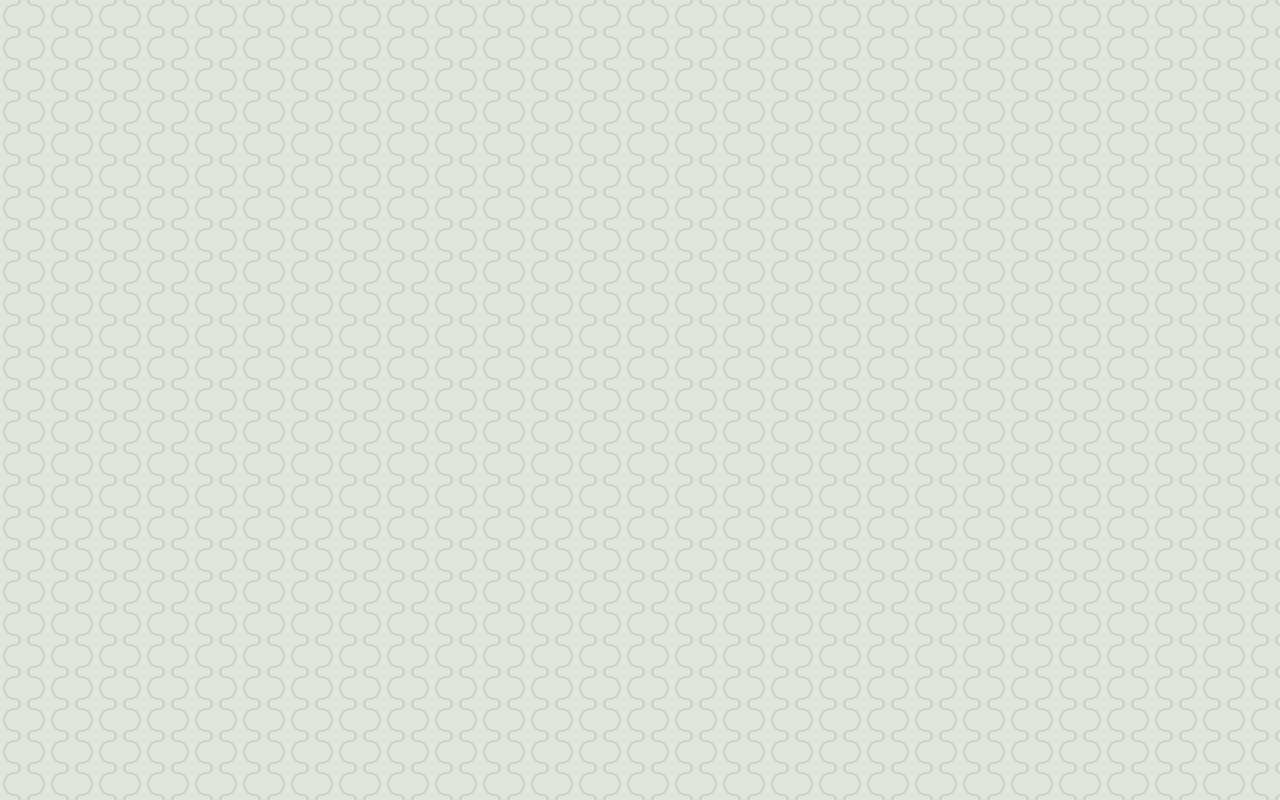
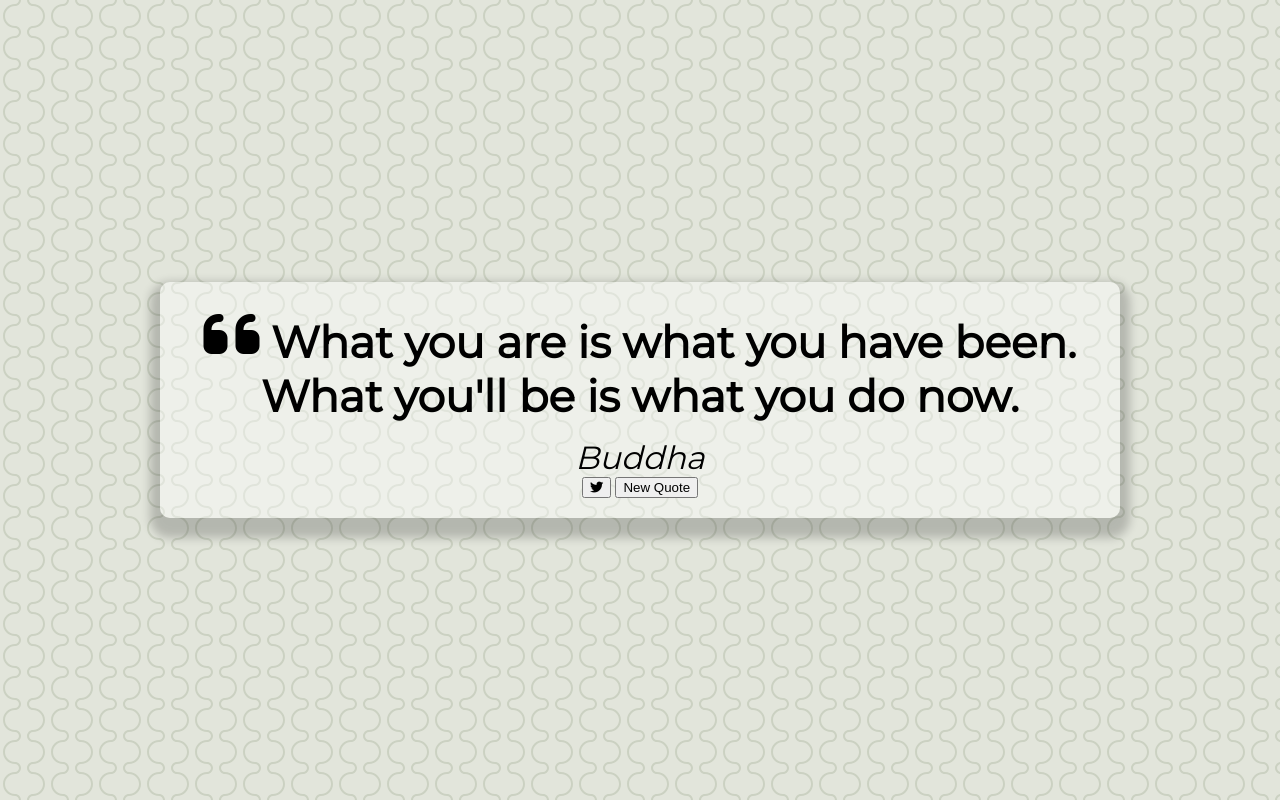
Before and after one commit to KaylanThompson/Quote-Generator-JS, a plain HTML site: page index.html in a window 1280 px wide. Drawn offline with Linux system fonts and the light colour scheme.

Commit message:
added and styled containers for quotes

```diff
--- a/index.html
+++ b/index.html
@@ -9,6 +9,24 @@
     <link rel="stylesheet" href="style.css">
 </head>
 <body>
+    <div class="quote-container" id="quote-container">
+        <!-- Quote  -->
+        <div class="quote-text">
+            <i class="fas fa-quote-left"></i>
+            <span id="quote">What you are is what you have been.  What you'll be is what you do now.</span>
+        </div>
+        <!-- Author -->
+        <div class="quote-author">
+            <span id="author">Buddha</span>
+        </div>
+        <!-- Buttons -->
+        <div class="button-container">
+            <button class="twitter-button" id="twitter" title="Tweet This!">
+                <i class="fab fa-twitter"></i>
+            </button>
+            <button id="new-quote">New Quote</button>
+        </div>
+    </div>
     <!-- Script -->
     <script src="script.js"></script>
 
--- a/style.css
+++ b/style.css
@@ -18,3 +18,42 @@ align-items: center;
 justify-content: center;
 
 }
+
+.quote-container {
+    width: auto;
+    max-width: 900px;
+    padding: 20px 30px;
+    border-radius: 10px;
+    background-color: rgba(255, 255, 255, 0.4);
+    box-shadow: 0 10px 10px 10px rgba(0, 0, 0, 0.2);
+}
+
+.quote-text {
+    font-size: 2.75rem;
+}
+
+.long-quote {
+    font-size: 2rem;
+}
+
+.fa-quote-left {
+    font-size: 4rem;
+}
+
+.quote-author {
+    margin-top: 15px;
+    font-size: 2rem;
+    font-weight: 400;
+    font-style: italic;
+}
+
+/* Media Query: Tablet or Smaller */
+@media screen and (max-width: 1000px) {
+    .quote-container {
+        margin: auto 10px;
+    }
+
+    .quote-text {
+        font-size: 2.5rem;
+    }
+}
```
